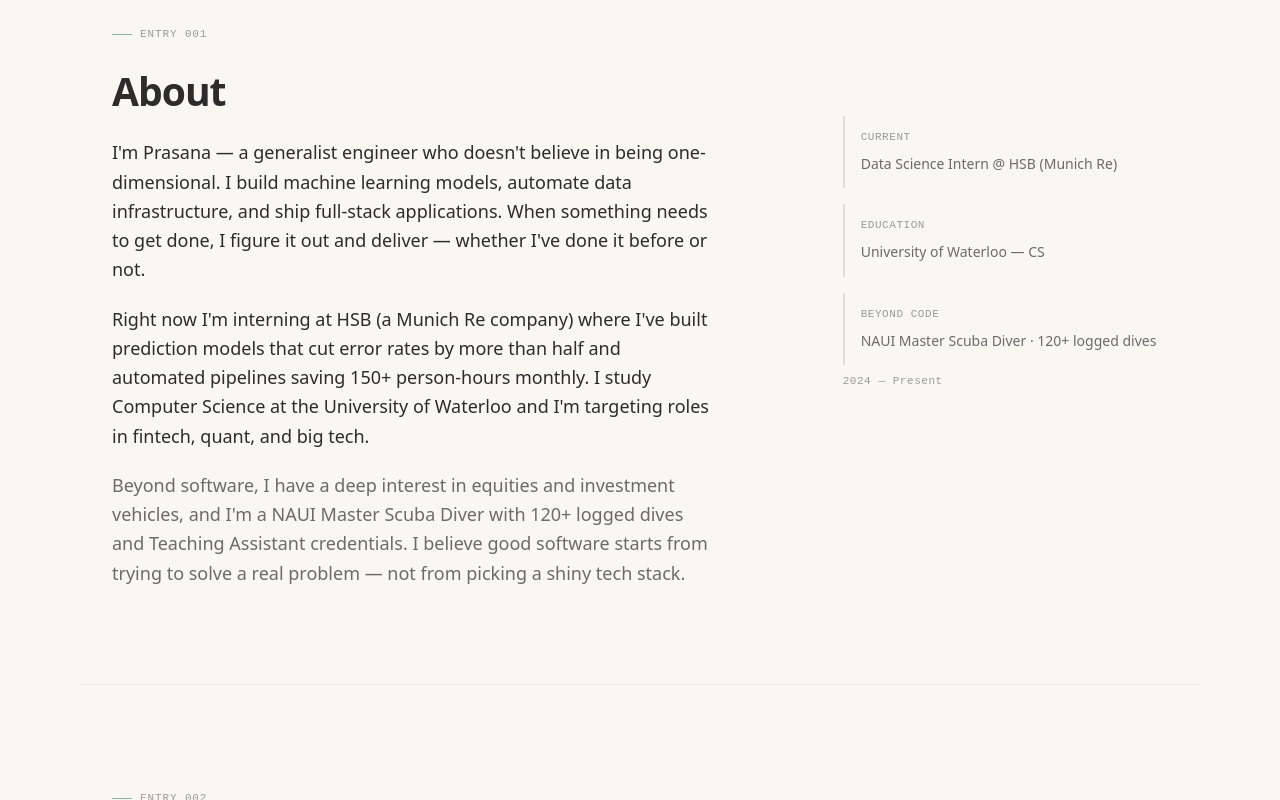
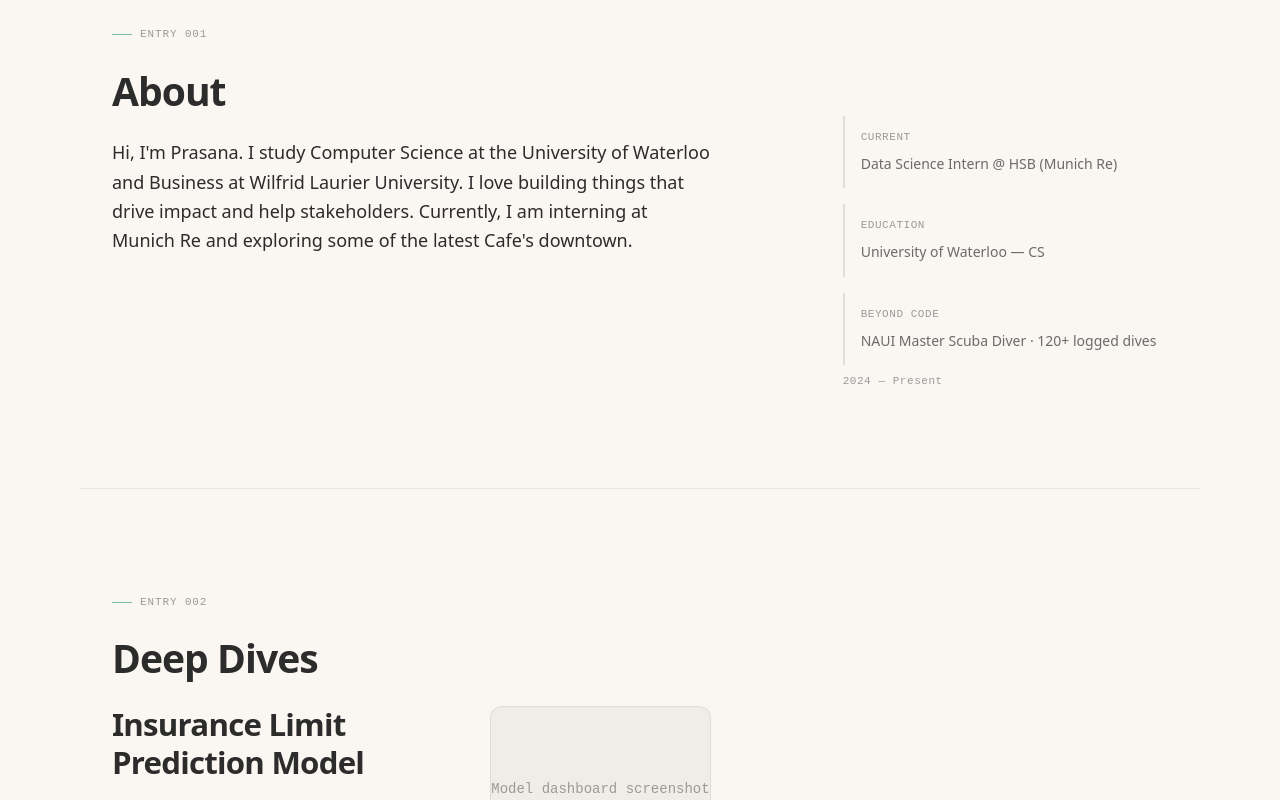
Before and after one commit to prasanaydoshi/Personal-Website, a Next.js app: page / in a window 1280 px wide. Shown: the part 880-1680 px from the top of the page. Built offline with nearby package versions, Linux system fonts and the light colour scheme.

Commit message:
changes to about

```diff
--- a/src/app/page.tsx
+++ b/src/app/page.tsx
@@ -231,31 +231,11 @@ export default function Home() {
               className="text-md leading-relaxed"
               style={{ color: "var(--color-text-primary)" }}
             >
-              I&apos;m Prasana — a generalist engineer who doesn&apos;t believe
-              in being one-dimensional. I build machine learning models,
-              automate data infrastructure, and ship full-stack applications.
-              When something needs to get done, I figure it out and deliver —
-              whether I&apos;ve done it before or not.
-            </p>
-            <p
-              className="text-md leading-relaxed"
-              style={{ color: "var(--color-text-primary)" }}
-            >
-              Right now I&apos;m interning at HSB (a Munich Re company) where
-              I&apos;ve built prediction models that cut error rates by more
-              than half and automated pipelines saving 150+ person-hours
-              monthly. I study Computer Science at the University of Waterloo
-              and I&apos;m targeting roles in fintech, quant, and big tech.
-            </p>
-            <p
-              className="text-md leading-relaxed"
-              style={{ color: "var(--color-text-secondary)" }}
-            >
-              Beyond software, I have a deep interest in equities and
-              investment vehicles, and I&apos;m a NAUI Master Scuba Diver with
-              120+ logged dives and Teaching Assistant credentials. I believe
-              good software starts from trying to solve a real problem — not
-              from picking a shiny tech stack.
+              Hi, I&apos;m Prasana. I study Computer Science at the University
+              of Waterloo and Business at Wilfrid Laurier University. I love
+              building things that drive impact and help stakeholders.
+              Currently, I am interning at Munich Re and exploring some of the
+              latest Cafe&apos;s downtown.
             </p>
           </div>
         </LogEntry>
@@ -330,14 +310,9 @@ export default function Home() {
             className="text-md leading-relaxed"
             style={{ color: "var(--color-text-primary)" }}
           >
-            When I&apos;m not building software, I&apos;m probably 30 meters
-            underwater or reading 10-Ks. I hold NAUI Master Scuba Diver and
-            Teaching Assistant credentials — which means I&apos;ve spent
-            enough time managing risk at depth to know that preparation isn&apos;t
-            optional. I have a strong interest in equities and have built
-            analysis tools tracking 44+ securities with ML-driven predictions.
-            I think the best engineers are the ones with range — people who
-            bring perspectives from outside the codebase.
+            I enjoy exploring new AI tools, teaching scuba diving as a TA, or
+            spending time at the gym. I also love keeping up with equities,
+            investing, and the latest consumer tech.
           </p>
         </LogEntry>
 
```
